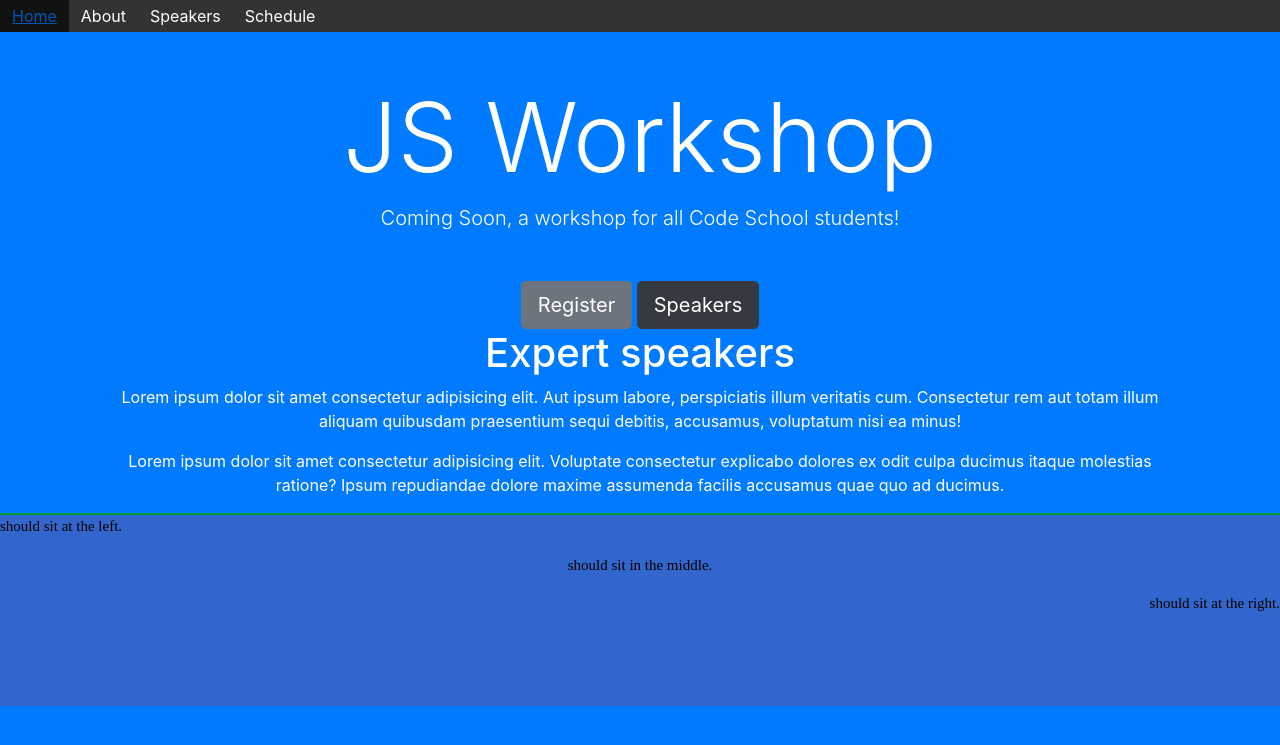
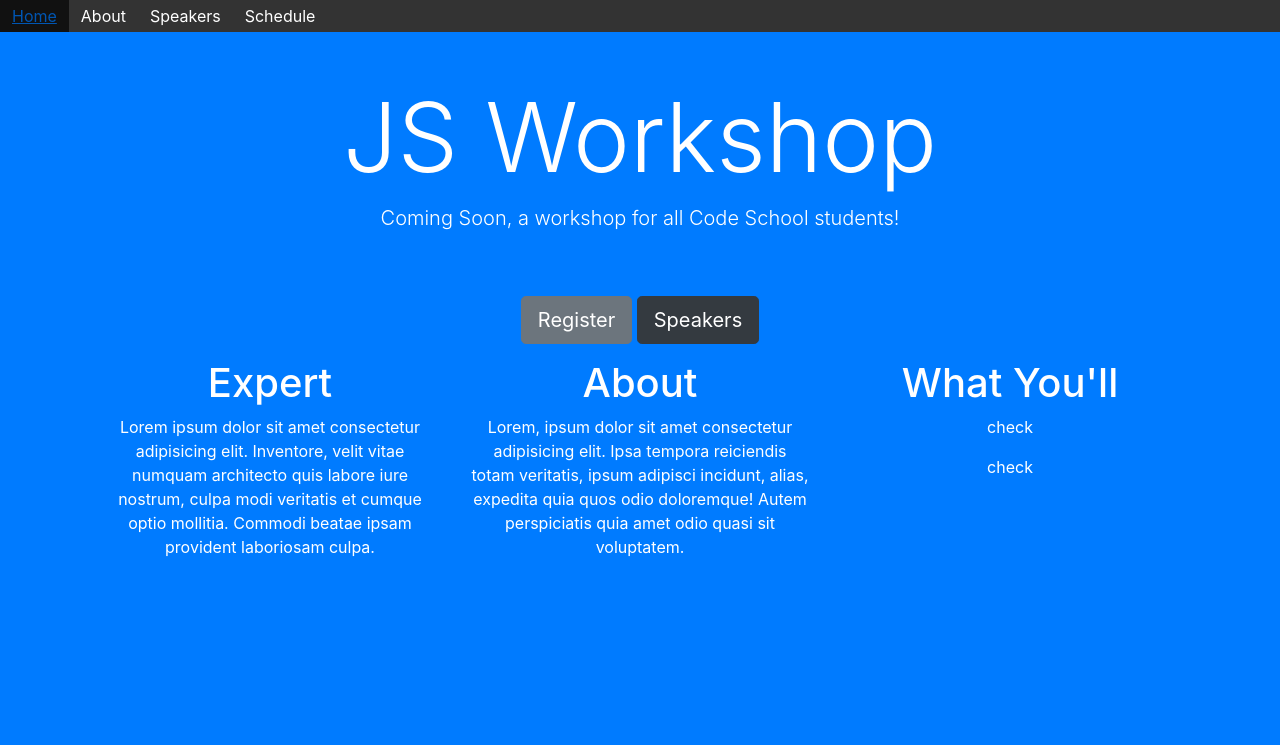
Before and after one commit to MysticalWisdom/JSWorkshop, a PHP site: page / in a window 1280 px wide. Shown: the top 745 px of the page. Run offline with PHP 8.4, Linux system fonts and the light colour scheme.

Commit message:
before bell

```diff
--- a/index.html
+++ b/index.html
@@ -25,24 +25,27 @@
           <button type="button" class="btn btn-secondary btn-lg">Register</button>
 
           <button type="button" class="btn btn-dark btn-lg">Speakers</button>
-          <h1>Expert speakers</h1>
-          <p>Lorem ipsum dolor sit amet consectetur adipisicing elit. Aut ipsum labore, perspiciatis illum veritatis cum. Consectetur rem aut totam illum aliquam quibusdam praesentium sequi debitis, accusamus, voluptatum nisi ea minus!</p>
-          <p>Lorem ipsum dolor sit amet consectetur adipisicing elit. Voluptate consectetur explicabo dolores ex odit culpa ducimus itaque molestias ratione? Ipsum repudiandae dolore maxime assumenda facilis accusamus quae quo ad ducimus.</p>
+
+      </div>
+      <div class="container">
+        <div class="row">
+          <div class="col-sm">
+            <h1>Expert</h1>
+            <p>Lorem ipsum dolor sit amet consectetur adipisicing elit. Inventore, velit vitae numquam architecto quis labore iure nostrum, culpa modi veritatis et cumque optio mollitia. Commodi beatae ipsam provident laboriosam culpa.</p>
+          </div>
+          <div class="col-sm">
+            <h1>About</h1>
+            <p>Lorem, ipsum dolor sit amet consectetur adipisicing elit. Ipsa tempora reiciendis totam veritatis, ipsum adipisci incidunt, alias, expedita quia quos odio doloremque! Autem perspiciatis quia amet odio quasi sit voluptatem.</p>
+          </div>
+          <div class="col-sm">
+           <h1>What You'll</h1>
+           <p>check</p>
+           <br>
+           <p>check</p>
+
+          </div>
+        </div>
       </div>
     </div>
   </body>
-  <footer>
-        <div id="footer_box">
-                        <p id="footer_text_left">
-                        should sit at the left.
-                        </p>
-                        <p id="footer_text_middle">
-                        should sit in the middle.
-                        </p>
-                    <p id="footer_text_right">
-                        should sit at the right.
-                        </p>
-        </div>
-                        </footer>
-
 </html>
--- a/styles.css
+++ b/styles.css
@@ -30,27 +30,6 @@ ul {
     padding-bottom:75px;
     background-color:#3366CC;
     }
-    #footer_text_left{
-    font-size:15px;
-    color:black;
-    font-family:Euphemia;
-
-
-    }
-    #footer_text_middle{
-    font-size:15px;
-    color:black;
-    font-family:Euphemia;
-    text-align: center;
-
-    }
-
-    #footer_text_right{
-
-    font-size:15px;
-    font-family:Euphemia;
-    color:black;
-    text-align: right;
 
     p {
         display: inline-block;
```
